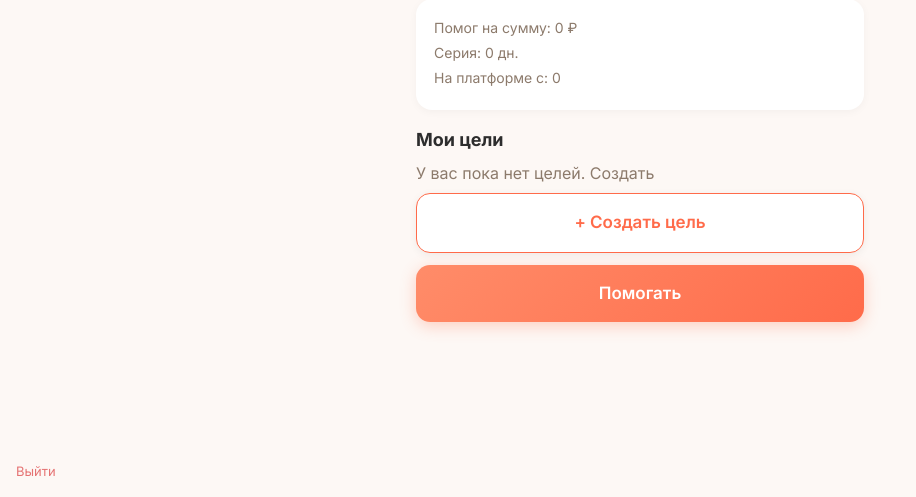
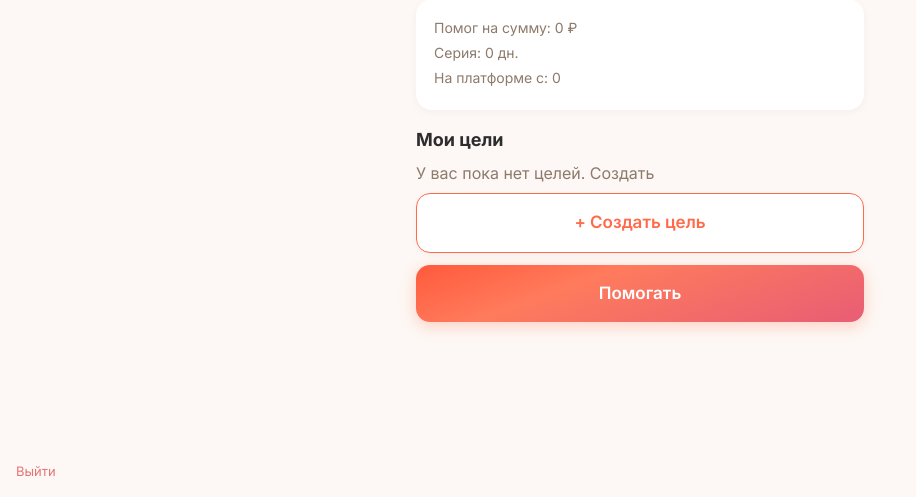
Before and after one commit to Catsik23/pomogay, a Flask app: template templates/profile.html in a window 1280 px wide. Shown: the part 303-800 px from the top of the page, without its empty margins (0-916 px from the left). Run offline with Flask 3, Linux system fonts and the light colour scheme; the template is opened without the code that fills it, so the values that code supplies are empty.

Commit message:
Button gradients synced with goals

```diff
--- a/templates/profile.html
+++ b/templates/profile.html
@@ -177,7 +177,7 @@
             font-weight: 600;
             text-decoration: none;
             margin: 8px 16px;
-            background: linear-gradient(135deg, #FF8C69 0%, #FF6B4A 100%);
+            background: linear-gradient(160deg, #FF5A3C 0%, #FF7B5C 35%, #E85D75 100%);
             color: white;
             border: none;
             box-shadow: 0 4px 16px rgba(255,108,74,0.3);
@@ -251,7 +251,7 @@
             <p style="color:#8C7A6B; margin: 8px 16px;">У вас пока нет целей. Создать</p>
         {% endif %}
 
-        <a href="/goals/choose" class="fab" style="background:white; color:#FF6B4A; border:1px solid #FF6B4A; box-shadow: 0 2px 8px rgba(0,0,0,0.06);">+ Создать цель</a>
+        <a href="/goals/choose" class="fab" style="background:white; color:#FF6B4A; border:1px solid #FF6B4A; box-shadow: 0 2px 6px rgba(0,0,0,0.04);">+ Создать цель</a>
         <a href="/goals" class="fab" style="margin-top:12px;">Помогать</a>
         <a href="/logout" style="position:fixed; bottom:16px; left:16px; color:#E57373; font-size:13px; text-decoration:none;">Выйти</a>
     </div>
```
